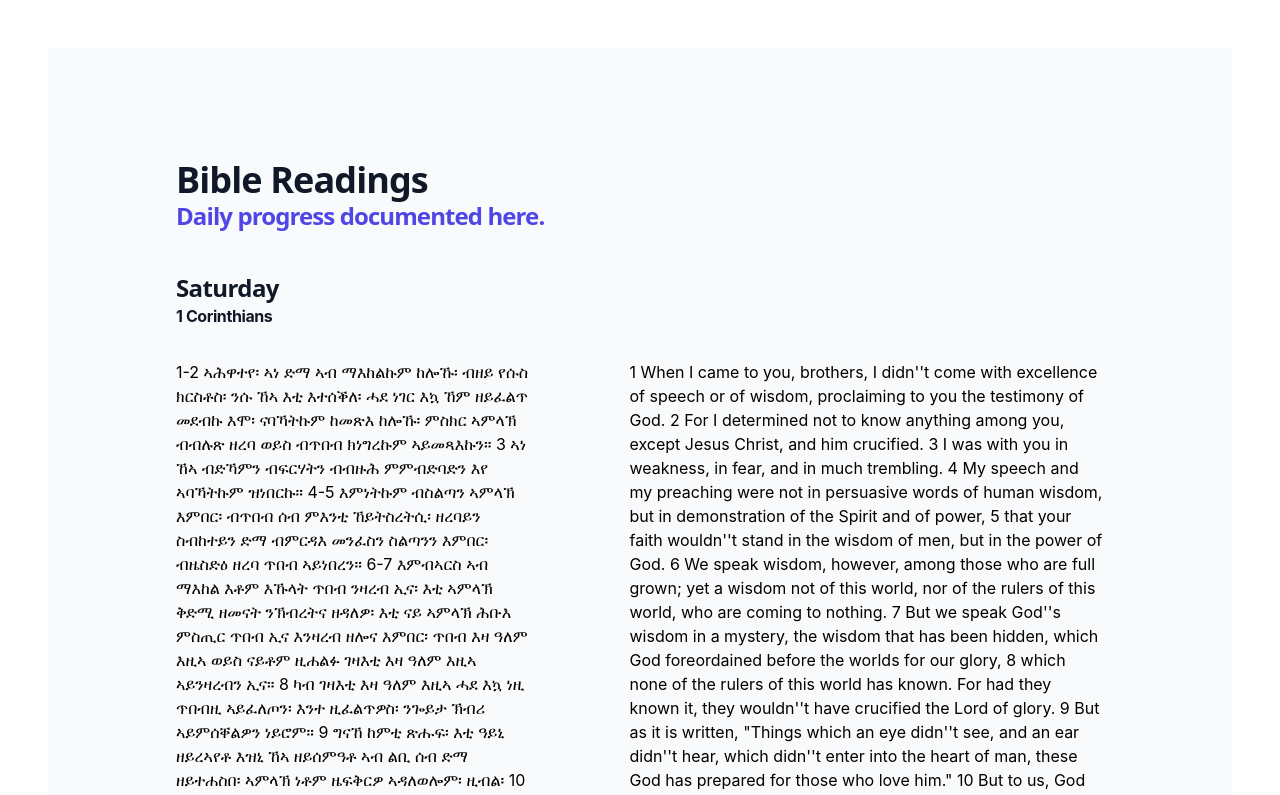
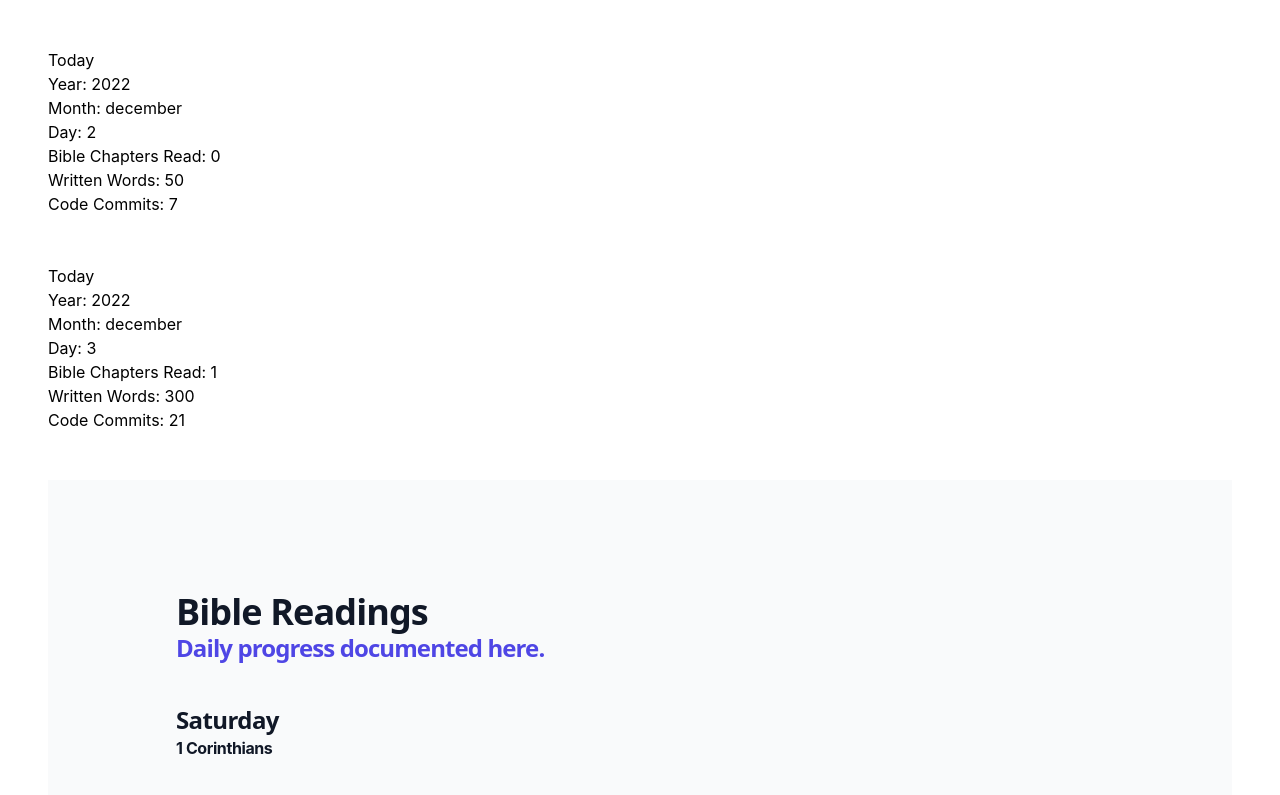
Before and after one commit to dfilmon/daily-weekly-habit-tracker, a React (Create React App) app: page / in a window 1280 px wide. Shown: the top 795 px of the page. Built offline with nearby package versions, Linux system fonts and the light colour scheme.

Commit message:
1 file modified, 1 added

```diff
--- a/src/App.js
+++ b/src/App.js
@@ -1,11 +1,29 @@
 import React from 'react';
 import './style.css';
-import Bible from './components/Bible'
+import Bible from './components/Bible';
+import dailyData from './data/data.jsx';
 
 export default function App() {
   return (
     <div>
-      <Bible/>
+      <div>
+        {dailyData.map(function (data) {
+          return (
+            <div>
+              <h1>Today</h1>
+              <p>Year: {data.year}</p>
+              <p>Month: {data.month}</p>
+              <p>Day: {data.day}</p>
+              <p>Bible Chapters Read: {data.bibleChaptersRead}</p>
+              <p>Written Words: {data.writtenWords}</p>
+              <p>Code Commits: {data.codeCommits}</p>
+              <br />
+              <br />
+            </div>
+          );
+        })}
+      </div>
+      <Bible />
     </div>
   );
 }
--- /dev/null
+++ b/src/data/data.jsx
@@ -0,0 +1,20 @@
+let dailyData = [
+  {
+    year: 2022,
+    month: 'december',
+    day: 2,
+    bibleChaptersRead: 0,
+    writtenWords: 50,
+    codeCommits: 7,
+  },
+  {
+    year: 2022,
+    month: 'december',
+    day: 3,
+    bibleChaptersRead: 1,
+    writtenWords: 300,
+    codeCommits: 21,
+  },
+];
+
+export default dailyData;
```
